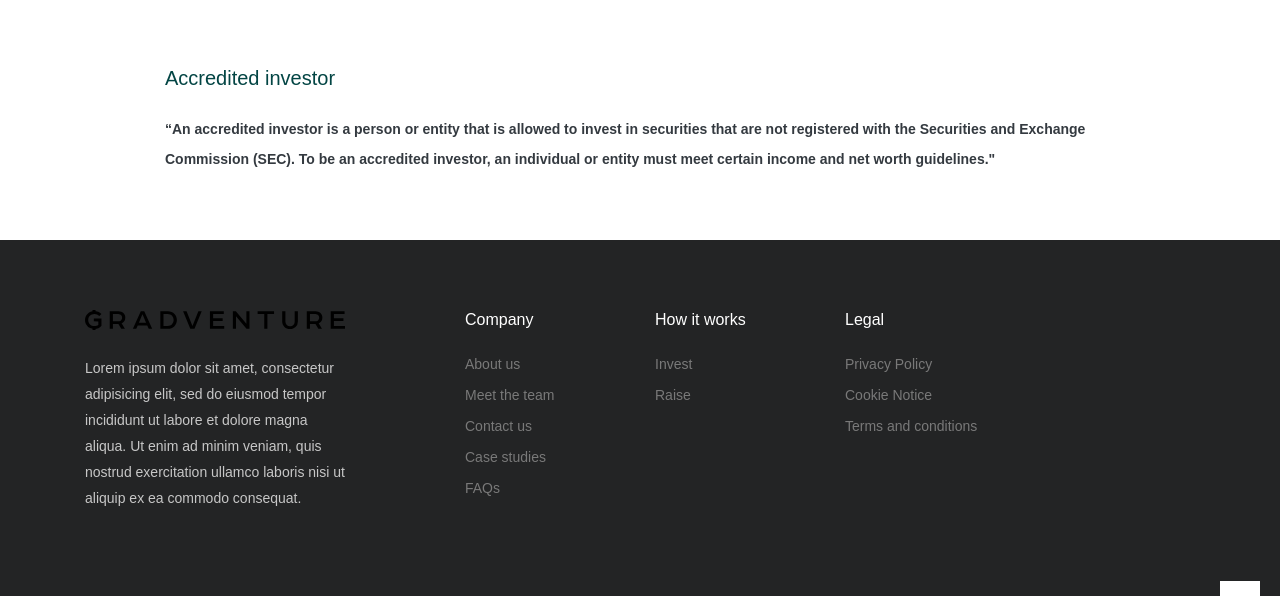
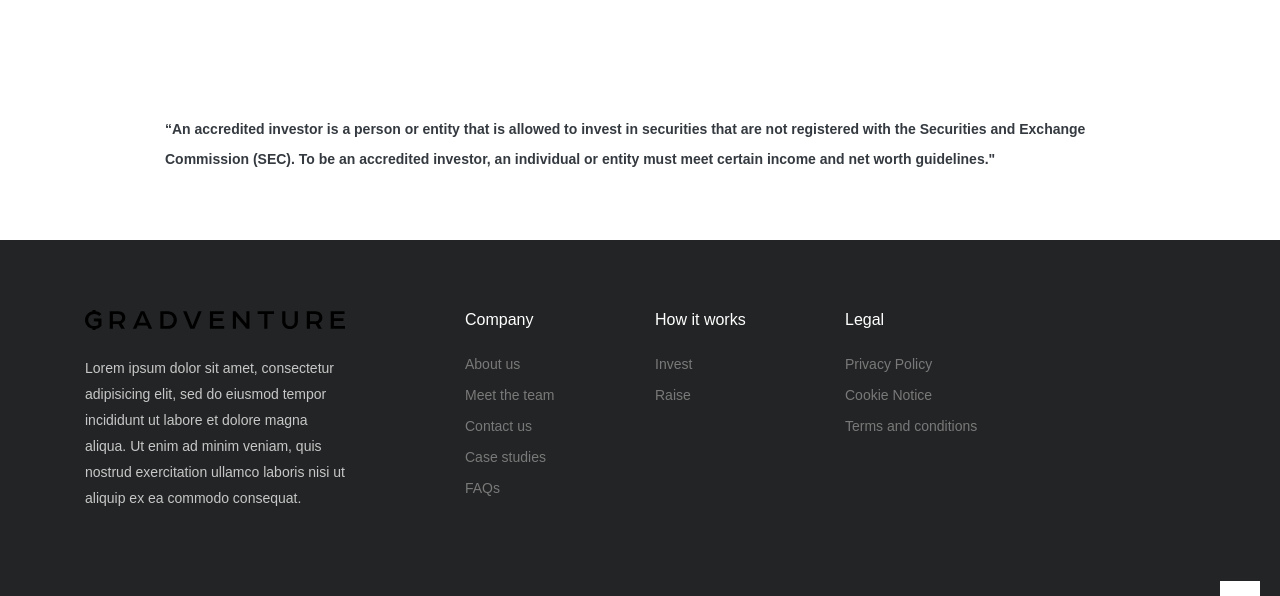
Before and after one commit to Cyber-Najiba98/Cyber-Najiba98.github.io, a PHP site: page /acridited.html in a window 1280 px wide. Shown: the part 105-701 px from the top of the page. Run offline with PHP 8.4, Linux system fonts and the light colour scheme; some libraries are stand-ins or nearby versions; some web fonts are replaced.

Commit message:
Update style.css

```diff
--- a/css/style.css
+++ b/css/style.css
@@ -22,9 +22,9 @@ h1, h2, h4, h5 {
 }
 
 h3{
-	font-family: "Muli", sans-serif;
+  font-family: "Muli", sans-serif;
   font-weight: 1.9;
-color: #fff;
+  color: #fff;
 }
 
 h6 {
@@ -47,7 +47,7 @@ h2 {
 
 h3 {
   font-size: 20px;
-  color: #034544;
+  color: #fff;
 
 }
 
```
